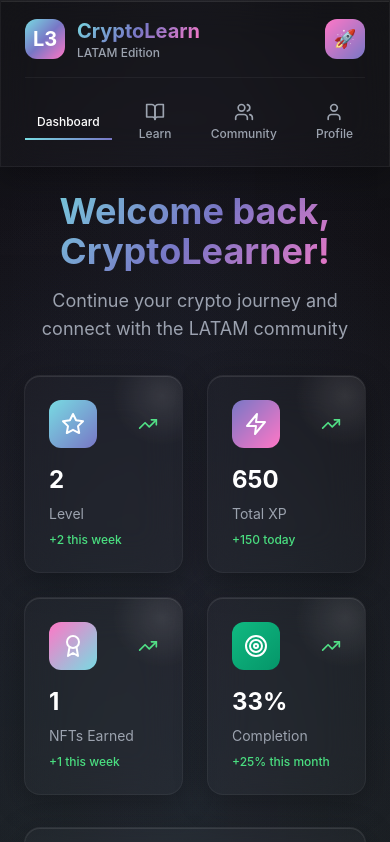
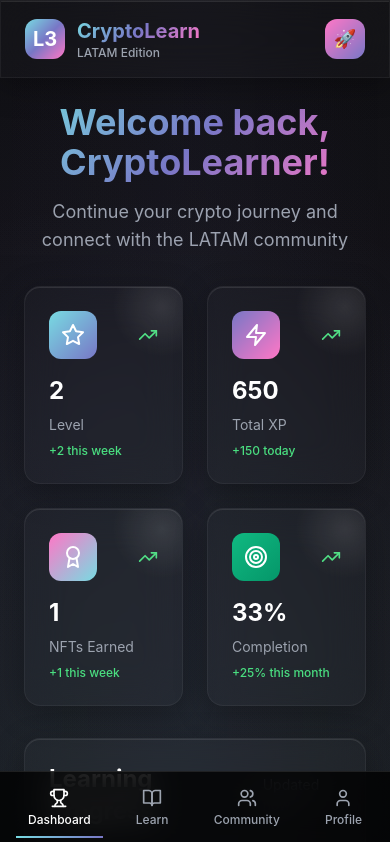
Before and after one commit to sjrf7/project, a React (Vite) app: page / in a window 390 px wide. Shown: the top 842 px of the page. Built offline with nearby package versions, Linux system fonts and the light colour scheme.

Commit message:
Icono del dashboard y botones abajo

```diff
--- a/src/components/Header.tsx
+++ b/src/components/Header.tsx
@@ -9,13 +9,14 @@ interface HeaderProps {
 
 export const Header: React.FC<HeaderProps> = ({ currentUser, activeTab, setActiveTab }) => {
   const navItems = [
-    { id: 'dashboard', label: 'Dashboard', icon: null },
+    { id: 'dashboard', label: 'Dashboard', icon: Trophy },
     { id: 'modules', label: 'Learn', icon: BookOpen },
     { id: 'community', label: 'Community', icon: Users },
     { id: 'profile', label: 'Profile', icon: User },
   ];
 
   return (
+    <>
       <header className="glass-card border-b border-white/5 sticky top-0 z-50 backdrop-blur-xl">
         <div className="max-w-7xl mx-auto px-6 py-4">
           <div className="flex items-center justify-between">
@@ -65,9 +66,12 @@ export const Header: React.FC<HeaderProps> = ({ currentUser, activeTab, setActiv
               </div>
             </div>
           </div>
+        </div>
+      </header>
 
-        {/* Mobile Navigation */}
-        <nav className="md:hidden flex items-center justify-between mt-4 pt-4 border-t border-white/5">
+      {/* Mobile Navigation fixed at bottom */}
+      <div className="md:hidden fixed bottom-0 left-0 right-0 bg-black/80 backdrop-blur-lg border-t border-white/10 z-50 px-4 py-2">
+        <nav className="flex items-center justify-between">
           {navItems.map((item) => (
             <button
               key={item.id}
@@ -84,6 +88,6 @@ export const Header: React.FC<HeaderProps> = ({ currentUser, activeTab, setActiv
           ))}
         </nav>
       </div>
-    </header>
+    </>
   );
 };
```
Lines whose indentation alone changed are shown as unchanged.
